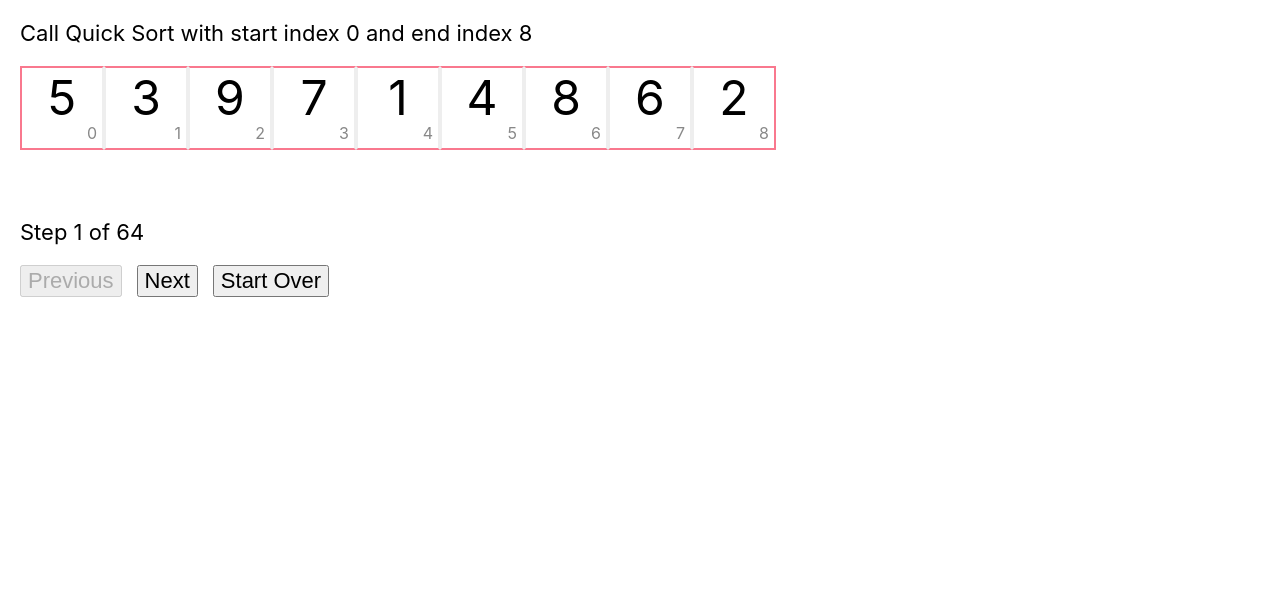
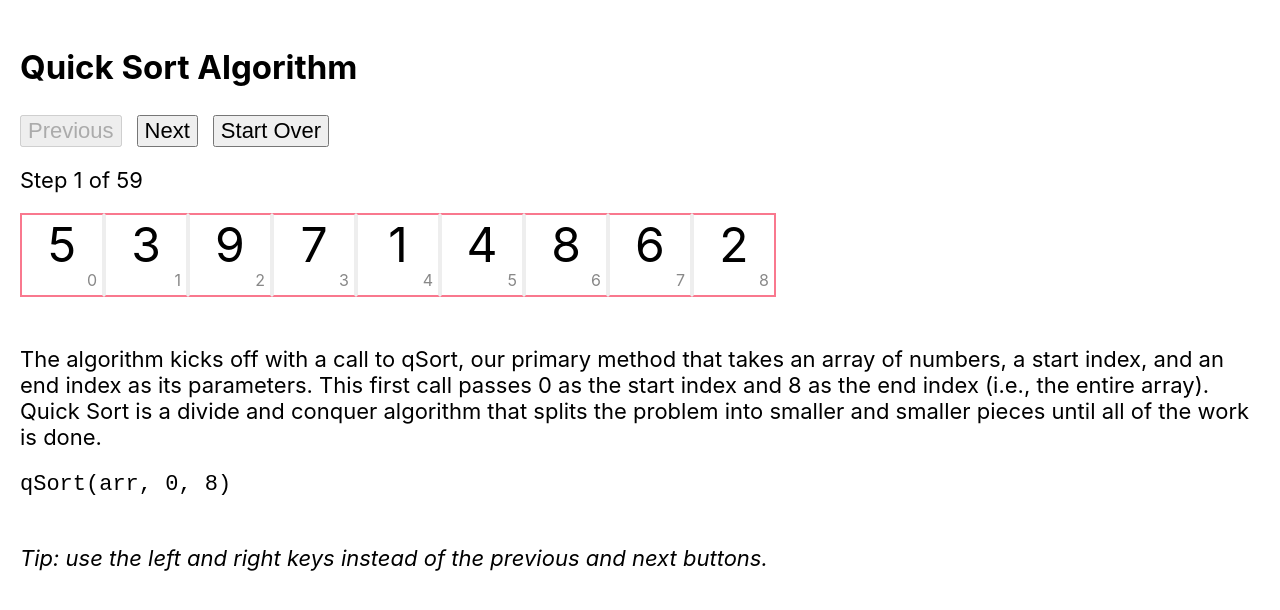
Before and after one commit to JZBoone/algorithms, a React (Create React App) app: page / in a window 1280 px wide. Shown: the top 610 px of the page. Built offline with nearby package versions, Linux system fonts and the light colour scheme.

Commit message:
wip save

```diff
--- a/src/App.js
+++ b/src/App.js
@@ -67,7 +67,21 @@ function App() {
 
   return (
     <div className={styles.root}>
-      <div className={styles.row}>{state.message}</div>
+      <h2>Quick Sort Algorithm</h2>
+      <div className={styles.row}>
+        <button onClick={previous} className={styles.button} disabled={disablePrevious()}>
+          Previous
+        </button>
+        <button onClick={next} className={styles.button} disabled={disableNext()}>
+          Next
+        </button>
+        <button onClick={startOver} className={styles.button}>
+          Start Over
+        </button>
+      </div>
+      <div className={styles.row}>
+        Step {currentStateIndex + 1} of {states.length}
+      </div>
       <div className={styles.row} style={{ paddingBottom: 0 }}>
         {state.arr.map((number, i) => (
           <div
@@ -105,7 +119,7 @@ function App() {
           </div>
         ))}
       </div>
-      <div className={styles.row} style={{ marginBottom: 20 }}>
+      <div className={styles.row}>
         {state.arr.map((number, i) => (
           <div className={styles.boxEmpty} key={i}>
             {i === state.pivotIndex && 'p'}
@@ -120,20 +134,7 @@ function App() {
         </div>
       </div>
       <div className={styles.row} />
-      <div className={styles.row}>
-        Step {currentStateIndex + 1} of {states.length}
-      </div>
-      <div className={styles.row}>
-        <button onClick={previous} className={styles.button} disabled={disablePrevious()}>
-          Previous
-        </button>
-        <button onClick={next} className={styles.button} disabled={disableNext()}>
-          Next
-        </button>
-        <button onClick={startOver} className={styles.button}>
-          Start Over
-        </button>
-      </div>
+      <div className={styles.column}>{state.message}</div>
     </div>
   );
 }
--- a/src/App.module.css
+++ b/src/App.module.css
@@ -9,6 +9,12 @@
 .row {
   display: flex;
   flex-direction: row;
+  padding-bottom: 20px;
+}
+
+.column {
+  display: flex;
+  flex-direction: column;
   padding-bottom: 20px;
 }
 .box,
--- a/src/QuickSort.js
+++ b/src/QuickSort.js
@@ -1,3 +1,5 @@
+import React from 'react';
+
 export const swap = (arr, i, j) => {
   const temp = arr[i];
   arr[i] = arr[j];
@@ -15,15 +17,65 @@ class QuickSort {
       pivotIndex: start,
       start,
       end,
-      message: `Call partition and select ${arr[start]} as the pivot`
-    });
-    this.states.push({
-      ...this.lastState(),
-      message: `Call partition and select ${arr[start]} as the pivot`,
-      pivotIndex: start,
+      message: this.partitionMessage(start, end),
       arr: [...arr]
     });
+    this.partitionCallCounter++;
     return arr[start];
+  };
+
+  partitionCallCounter = 0;
+
+  compareMessagesCallCounter = 0;
+
+  compareMessage = (arr, pivot, j) => {
+    const messages = [
+      <span>
+        Partition compares the pivot element with the other elements in the array. If the pivot
+        element ({pivot}) is smaller than the compared element ({arr[1]}), then we know that
+        ultimately the compared element will fall to the left of the pivot. Likewise, if the
+        compared element is larger than then pivot element, then it will fall to the right. We
+        maintain 2 pointers, called i and j, that can be thought of as boundaries. To the left of i,
+        all elements are smaller than the pivot. To the right of i, and until j, all elements are
+        larger than the pivot element.
+      </span>,
+      <span>
+        The compared element ({arr[j]}) is less than the pivot ({pivot}).
+      </span>
+    ];
+    return this.compareMessagesCallCounter === 0 ? messages[0] : messages[1];
+  };
+
+  partitionMessage = (start, end) => {
+    const messages = [
+      <>
+        <span>
+          The partition method is where the magic happens. Partition's first task is to select a
+          "pivot" element. In this version of the algorithm we simply select the first element of
+          the array as the pivot. Other methods of selecting the pivot (e.g., random selection)
+          boost performance. Like qSort, partition takes the array, start, and end indices as
+          parameters.
+        </span>
+        <div />
+        <span>
+          <span>Call partion again</span>
+          <div />
+          <pre>
+            partition({start}, {end})
+          </pre>
+          <br />
+        </span>
+      </>,
+      <span>
+        <span>Call partition again</span>
+        <div />
+        <pre>
+          partition(arr, {start}, {end})
+        </pre>
+        <br />
+      </span>
+    ];
+    return this.partitionCallCounter === 0 ? messages[0] : messages[1];
   };
 
   partition = (arr, start, end) => {
@@ -34,16 +86,17 @@ class QuickSort {
       if (arr[j] < pivot) {
         this.states.push({
           ...this.lastState(),
-          message: `The jth position is less than the pivot (${arr[j]} < ${pivot})`,
+          message: this.compareMessage(arr, pivot, j),
           i,
           j
         });
+        this.compareMessagesCallCounter++;
         if (i !== j) {
           swap(arr, i, j);
           this.states.push({
             ...this.lastState(),
             pivotIndex: start,
-            message: 'Swap i and j, and increment i and j',
+            message: 'Move the compared element before the i pointer.',
             i: i + 1,
             j: j + 1,
             arr: [...arr]
@@ -53,7 +106,8 @@ class QuickSort {
             ...this.lastState(),
             i: i + 1,
             j: j + 1,
-            message: 'Increment i and j',
+            message:
+              'When the compared element is less than pivot element, move both pointers forward.',
             pivotIndex: start
           });
         }
@@ -61,7 +115,7 @@ class QuickSort {
       } else {
         this.states.push({
           ...this.lastState(),
-          message: 'The jth position is greater than or equal to the pivot',
+          message: 'The compared element is greater than or equal to the pivot element.',
           i,
           j
         });
@@ -69,7 +123,7 @@ class QuickSort {
           ...this.lastState(),
           i,
           j: j + 1,
-          message: 'Increment j',
+          message: 'Move the j pointer ahead.',
           pivotIndex: start
         });
       }
@@ -79,7 +133,7 @@ class QuickSort {
       ...this.lastState(),
       arr: [...arr],
       message:
-        'Place the pivot (everything to the left is smaller, everything to the right is bigger)',
+        'Place the pivot. Everything to the left is smaller, and everything to the right is bigger.',
       pivotIndex: i - 1
     });
     return i - 1;
@@ -89,16 +143,52 @@ class QuickSort {
     return this.states[this.states.length - 1];
   };
 
+  qSortCallCounter = 0;
+
+  qSortMessage = (start, end) => {
+    const messages = [
+      <>
+        <span>
+          The algorithm kicks off with a call to qSort, our primary method that takes an array of
+          numbers, a start index, and an end index as its parameters. This first call passes 0 as
+          the start index and {end} as the end index (i.e., the entire array). Quick Sort is a
+          divide and conquer algorithm that splits the problem into smaller and smaller pieces until
+          all of the work is done.
+        </span>
+        <div />
+        <span>
+          <pre>
+            qSort(arr, {start}, {end})
+          </pre>
+          <br />
+        </span>
+        <div>
+          <em>Tip: use the left and right keys instead of the previous and next buttons.</em>
+        </div>
+      </>,
+      <span>
+        <span>Call qSort again</span>
+        <div />
+        <pre>
+          qSort(arr, {start}, {end})
+        </pre>
+        <br />
+      </span>
+    ];
+    return this.qSortCallCounter === 0 ? messages[0] : messages[1];
+  };
+
   qSort = (arr, start, end) => {
     this.states.push({
       arr: [...arr],
       start,
       end,
-      message: `Call Quick Sort with start index ${start} and end index ${end}`,
+      message: this.qSortMessage(start, end),
       i: null,
       j: null,
       pivotIndex: null
     });
+    this.qSortCallCounter++;
     if (start >= end) {
       this.states.push({
         ...this.lastState(),
@@ -113,6 +203,9 @@ class QuickSort {
 
   getStates = arr => {
     this.states = [];
+    this.qSortCallCounter = 0;
+    this.partitionCallCounter = 0;
+    this.compareMessagesCallCounter = 0;
     this.qSort(arr, 0, arr.length - 1);
     return this.states;
   };
```
